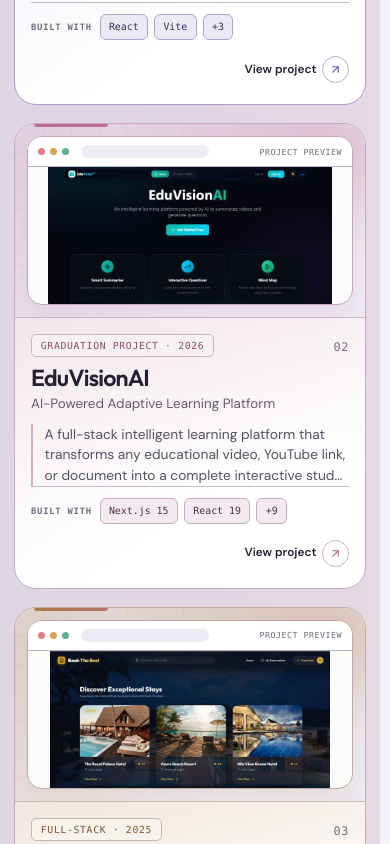
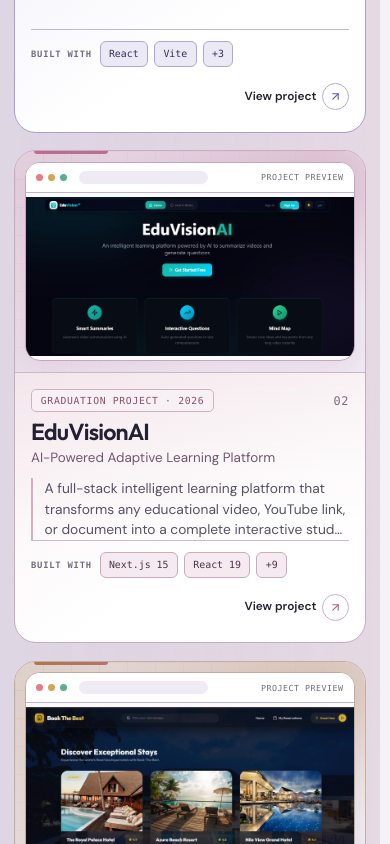
Before and after one commit to youcieff/Portfolio, a Next.js app: page / in a window 390 px wide. Shown: the part 3180-4024 px from the top of the page. Built offline with nearby package versions, Linux system fonts and the light colour scheme.

Commit message:
Improve mobile project browser previews

```diff
--- a/app/globals.css
+++ b/app/globals.css
@@ -3265,6 +3265,13 @@
     border-right: 0;
     border-bottom: 1px solid var(--line);
   }
+  .project-media.browser {
+    aspect-ratio: 1.58 / 1;
+    padding: 0.65rem;
+  }
+  .project-card-featured .project-media.browser {
+    aspect-ratio: 1.58 / 1;
+  }
   .project-card-featured .project-content {
     padding: 1rem;
   }
```
